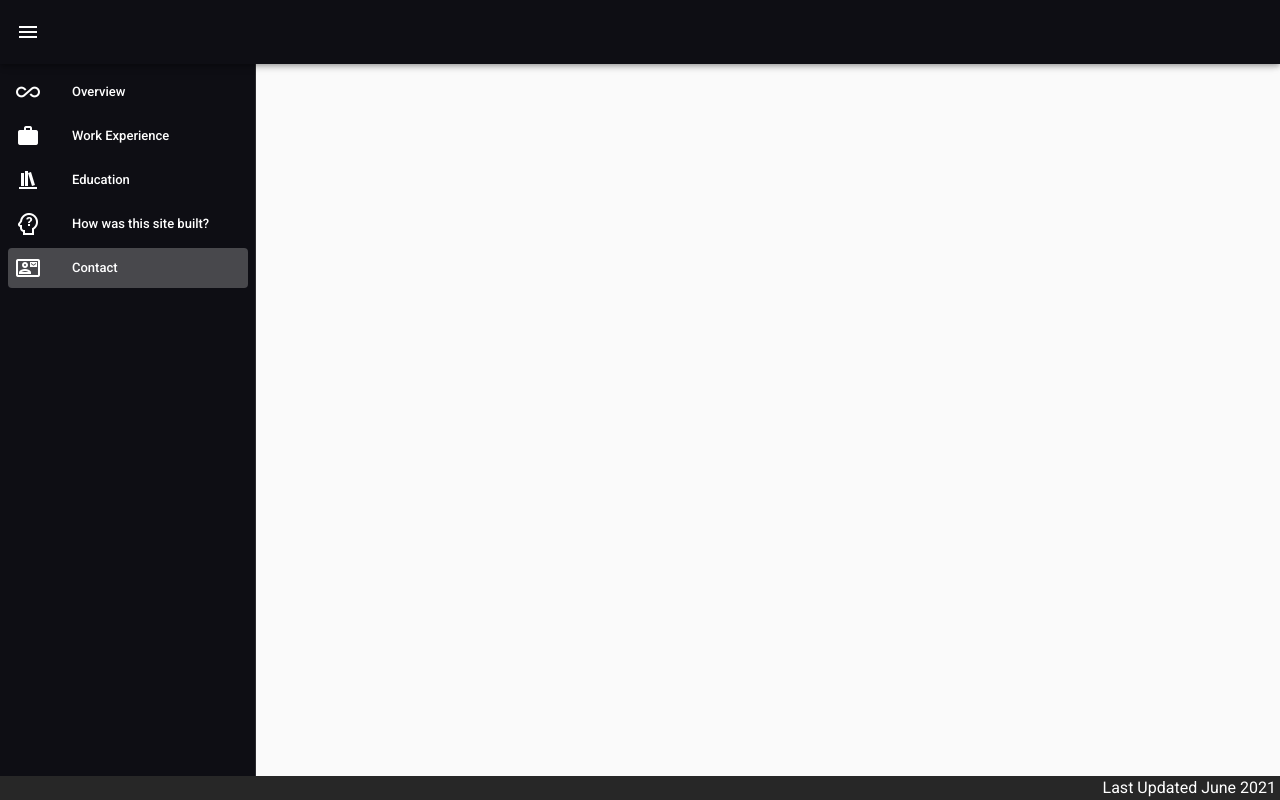
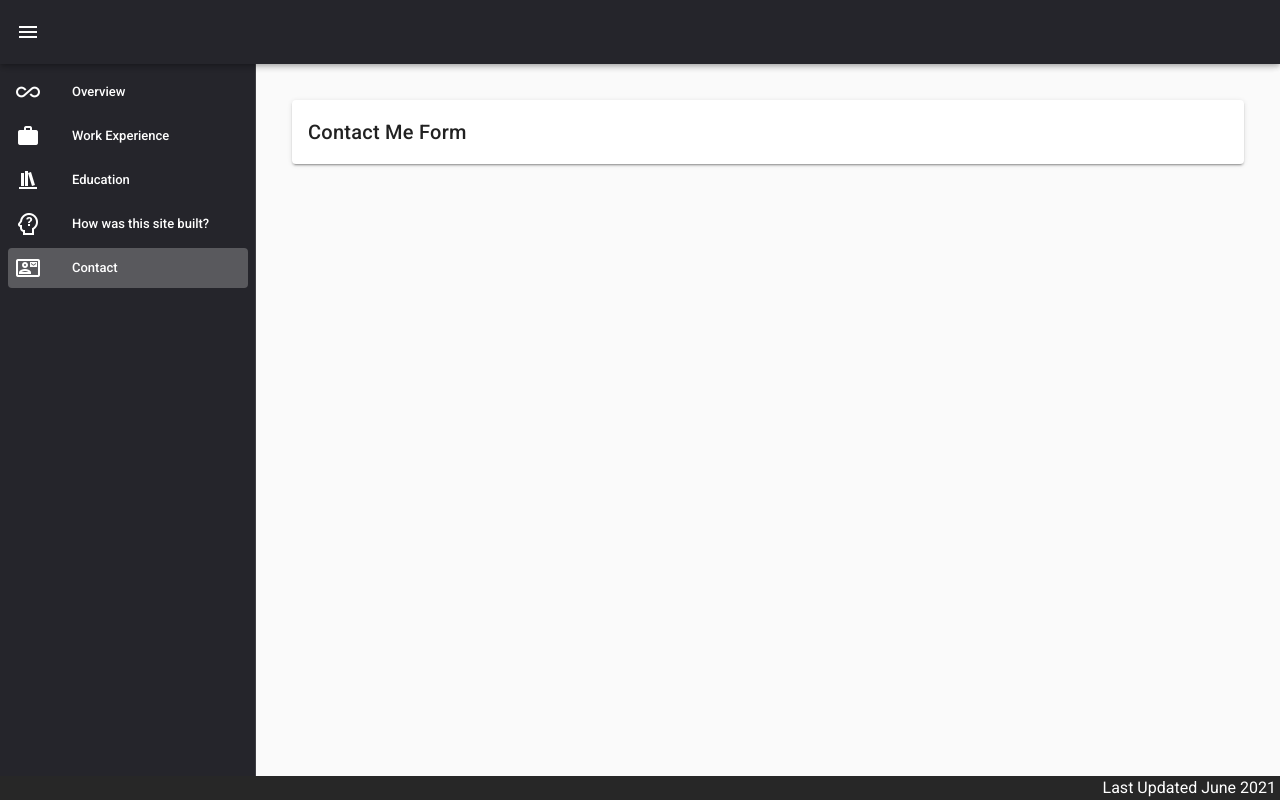
Before and after one commit to patrickmoore1992/pmoore-resume-vue-js, a Vue app: page /contact in a window 1280 px wide. Built offline with nearby package versions, Linux system fonts and the light colour scheme.

Commit message:
Did some more clean-up and added more component files that I'll build out later

```diff
--- a/public/index.html
+++ b/public/index.html
@@ -5,7 +5,7 @@
     <meta http-equiv="X-UA-Compatible" content="IE=edge">
     <meta name="viewport" content="width=device-width,initial-scale=1.0">
     <link rel="icon" href="<%= BASE_URL %>favicon.ico">
-    <title><%= htmlWebpackPlugin.options.title %></title>
+    <title>Patrick Moore Resume</title>
     <link rel="stylesheet" href="https://fonts.googleapis.com/css?family=Roboto:100,300,400,500,700,900">
     <link rel="stylesheet" href="https://cdn.jsdelivr.net/npm/@mdi/font@latest/css/materialdesignicons.min.css">
   </head>
--- a/src/App.vue
+++ b/src/App.vue
@@ -1,13 +1,7 @@
 <template>
   <v-app style="background-color: #fafafa">
-    <v-app-bar
-      app
-      clipped-left
-      color="#0e0e14"
-      dark
-    >
+    <v-app-bar style="opacity: .9" app clipped-left color="#0e0e14" dark>
       <v-app-bar-nav-icon @click="isNavDrawerOpen = !isNavDrawerOpen" />
-      <!-- <v-toolbar-title class="flex text-center">Patrick T. Moore</v-toolbar-title> -->
     </v-app-bar>
     <NavDrawer v-model="isNavDrawerOpen"/>
     <v-content>
--- a/src/components/NavDrawer.vue
+++ b/src/components/NavDrawer.vue
@@ -1,6 +1,7 @@
 <template>
   <v-navigation-drawer
     dark color="#0e0e14"
+    style="opacity: .9"
     app
     clipped
     v-bind="$attrs"
--- /dev/null
+++ b/src/components/forms/ContactForm.vue
@@ -0,0 +1,39 @@
+<template>
+  <v-container fluid>
+    <v-row>
+      <v-col>
+        <transition name="fade">
+
+          <!-- TODO: Build out your form here. -->
+          <v-card v-if="seen">
+            <v-card-title>Contact Me Form</v-card-title>
+          </v-card>
+
+        </transition>
+      </v-col>
+    </v-row>
+  </v-container>
+</template>
+
+<script>
+
+export default {
+  name: 'ContactForm',
+
+  data: () => ({
+    seen: false,
+  }),
+
+  mounted() {
+      this.seen = !this.seen
+  }
+}
+</script>
+<style scoped>
+.fade-enter-active, .fade-leave-active {
+  transition: opacity 2s
+}
+.fade-enter, .fade-leave-to /* .fade-leave-active below version 2.1.8 */ {
+  opacity: 0
+}
+</style>
--- a/src/router/index.js
+++ b/src/router/index.js
@@ -3,6 +3,7 @@ import VueRouter from 'vue-router'
 import overview from '@/views/Overview.vue'
 import education from '@/views/Education.vue'
 import experience from '@/views/WorkExperience.vue'
+import contact from '@/views/Contact.vue'
 
 Vue.use(VueRouter)
 
@@ -11,6 +12,7 @@ const routes = [
   { path: '/overview', name: 'overview', component: overview },
   { path: '/experience', name: 'experience', component: experience },
   { path: '/education', name: 'education', component: education },
+  { path: '/contact', name: 'contact', component: contact },
 ]
 
 const router = new VueRouter({
--- a/src/views/Contact.vue
+++ b/src/views/Contact.vue
@@ -0,0 +1,19 @@
+<template>
+  <v-container fluid>
+    <ContactForm/>
+  </v-container>
+</template>
+
+<script>
+import ContactForm from '@/components/forms/ContactForm.vue'
+
+export default {
+  components: {
+    ContactForm,
+  },
+
+  data: () => ({
+
+  }),
+}
+</script>
--- a/src/views/Education.vue
+++ b/src/views/Education.vue
@@ -34,7 +34,7 @@
       <v-col align="center" justify="center">
         <transition name="fade">
           <span style="font-family: Roboto; color: grey" v-if="seen">
-            August 2010 - May 2014
+            Fall 2010 - Spring 2014
           </span>
         </transition>
       </v-col>
@@ -110,7 +110,7 @@
                 <v-list-item-title><b>Student Activities Board</b><v-divider light/></v-list-item-title>
                 <v-list-item-subtitle style="padding-bottom: 15px; padding-top: 5px;">
                     The UCA Student Activities Board is responsible for deciding how to allocate the student activity fee obtained
-                    from students' tuition costs for various events for the student community.
+                    from students' tuition costs for various campus events.
                 </v-list-item-subtitle>
                 <v-list-item-subtitle>
                   <b>Executive Comittee - Vice President</b> - August 2013 - May 2014
@@ -224,7 +224,7 @@ export default {
 </script>
 <style scoped>
 .fade-enter-active, .fade-leave-active {
-  transition: opacity 3.5s
+  transition: opacity 2s
 }
 .fade-enter, .fade-leave-to /* .fade-leave-active below version 2.1.8 */ {
   opacity: 0
--- a/src/views/Overview.vue
+++ b/src/views/Overview.vue
@@ -25,7 +25,7 @@
               v-if="seen"
               style="font-family: Roboto; color: grey">
               <strong>
-                Full-stack software engineer who is looking for exciting opportunities.
+                Full-stack software engineer looking for exciting and challenging opportunities.
               </strong>
             </span>
           </transition>
@@ -38,7 +38,7 @@
             <span
               v-if="seen"
               style="font-family: Roboto; color: grey">
-                Experienced data engineer with a focus in development operations and scalable web tool design.  I work with big data, and big data accessories.
+                Former business major turned data engineer with a focus in operations and scalable web tool development.
             </span>
           </transition>
         </v-col>
@@ -83,7 +83,7 @@ export default {
 </script>
 <style scoped>
 .fade-enter-active, .fade-leave-active {
-  transition: opacity 3.5s
+  transition: opacity 2s
 }
 .fade-enter, .fade-leave-to /* .fade-leave-active below version 2.1.8 */ {
   opacity: 0
--- a/src/views/WorkExperience.vue
+++ b/src/views/WorkExperience.vue
@@ -1,11 +1,11 @@
 <template>
   <v-container fluid>
     <!-- Convert/move this to a toggle switch and add ability to disable v-tooltip while active -->
-    <v-row>
+    <!-- <v-row>
       <v-col>
         <v-btn @click="toggleLabels()">test</v-btn>
       </v-col>
-    </v-row>
+    </v-row> -->
 
     <!-- TODO: Make these a component! -->
     <!-- Programming Language Logos -->
@@ -257,7 +257,7 @@ export default {
 </script>
 <style scoped>
 .fade-enter-active, .fade-leave-active {
-  transition: opacity 3.5s
+  transition: opacity 2s
 }
 .fade-enter, .fade-leave-to /* .fade-leave-active below version 2.1.8 */ {
   opacity: 0
```
Also changed, not shown: src/components/forms/DataEntryShowCase.vue (added), src/components/skills/SkillGallery.vue (added), src/views/ShowCase.vue (added), 1 other file (tests, documents, lock files or other folders).
